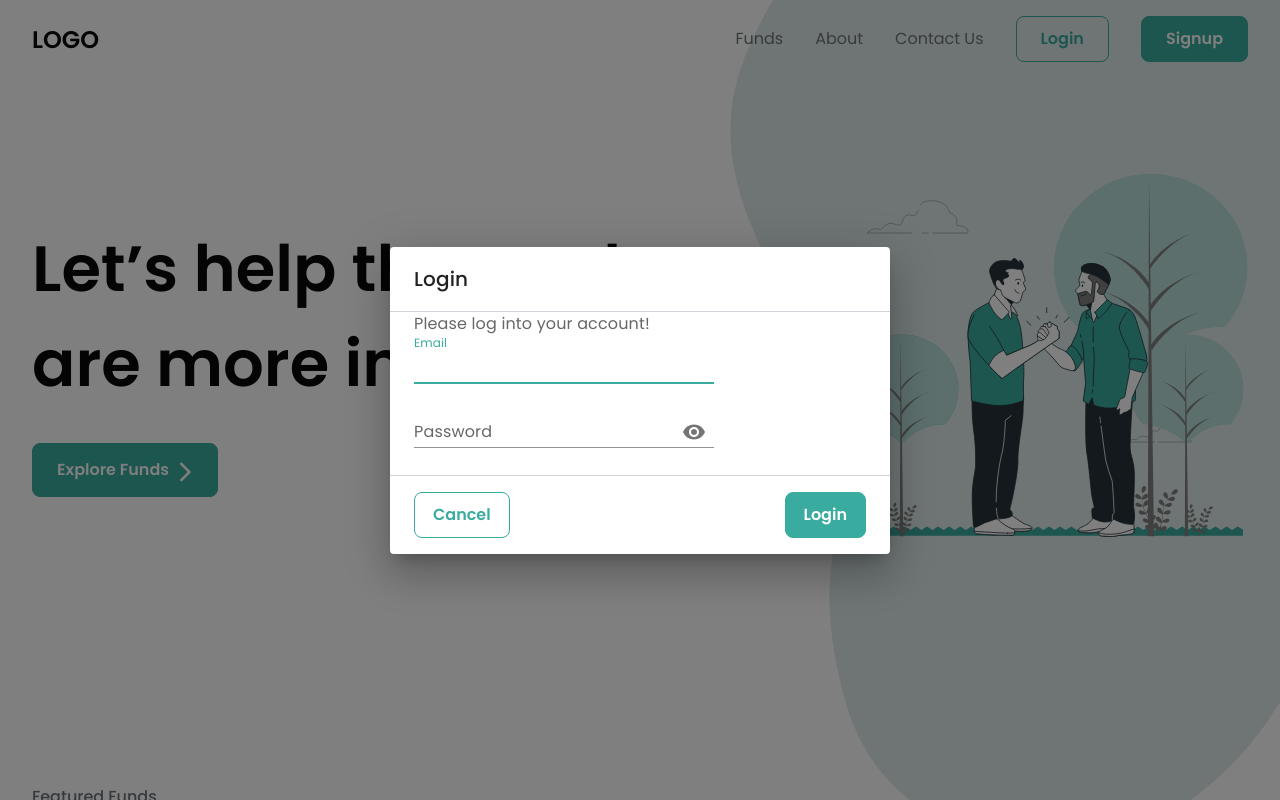
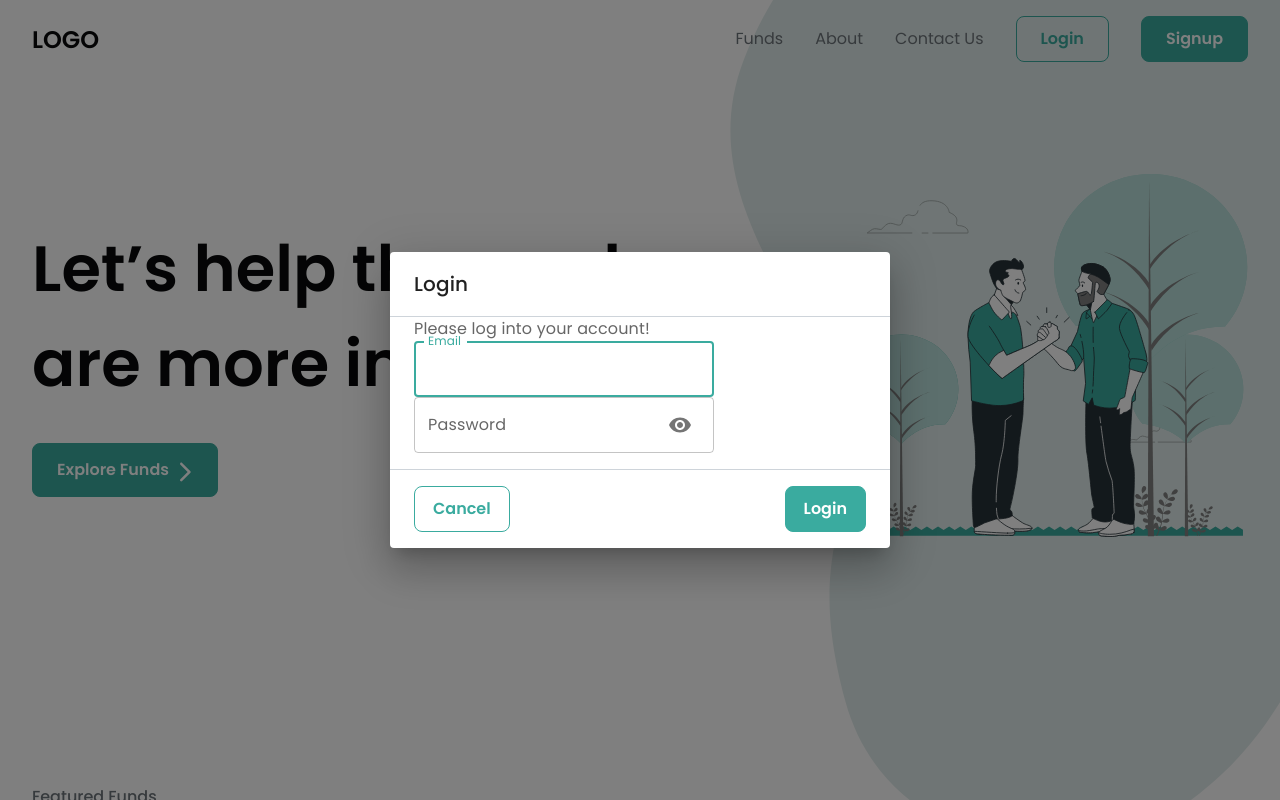
Before and after one commit to A-singh07/web3-crowdfunding, a Next.js app: page / in a window 1280 px wide. Both pictures are taken after a click on the button "Login". Shown: the top 800 px of the page. Built offline with nearby package versions, Linux system fonts and the light colour scheme.

Commit message:
login & signup input fields - outlined

```diff
--- a/components/authModals/LoginModal.js
+++ b/components/authModals/LoginModal.js
@@ -53,26 +53,25 @@ const LoginModal = ({ open, setOpen }) => {
           label={'Email'}
           value={values.email}
           onChange={handleChange}
-          variant="standard"
+          variant="outlined"
           error={error}
           helperText={error && `Incorrect email`}
           autoFocus
         />
 
-        <FormControl
+        <TextField
           className={styles.fields}
-          margin="normal"
-          variant="standard"
+          id="password"
+          name="password"
+          type={values.showPassword ? 'text' : 'password'}
+          label={'Password'}
+          value={values.password}
+          onChange={handleChange}
+          variant="outlined"
           error={error}
-        >
-          <InputLabel htmlFor="login-password">Password</InputLabel>
-          <Input
-            id="login-password"
-            name="password"
-            type={values.showPassword ? 'text' : 'password'}
-            value={values.password}
-            onChange={(e) => handleChange(e)}
-            endAdornment={
+          helperText={error && `Incorrect password`}
+          InputProps={{
+            endAdornment:
               <InputAdornment position="end">
                 <IconButton
                   aria-label="toggle password visibility"
@@ -81,11 +80,8 @@ const LoginModal = ({ open, setOpen }) => {
                   {values.showPassword ? <VisibilityOff /> : <Visibility />}
                 </IconButton>
               </InputAdornment>
-            }
-          />
-          <FormHelperText id="email-helper-text">{error && `Incorrect password`}</FormHelperText>
-        </FormControl>
-
+          }}
+        />
       </form>
     </CustomDialog>
   )
--- a/components/authModals/SignupModal.js
+++ b/components/authModals/SignupModal.js
@@ -19,7 +19,7 @@ const SignupModal = ({ open, setOpen }) => {
   const [values, setValues] = useState({
     email: '',
     password: '',
-    consfirmPassword: '',
+    confirmPassword: '',
     showPassword: false,
     showConfirmPassword: false
   });
@@ -56,26 +56,25 @@ const SignupModal = ({ open, setOpen }) => {
           label={'Email'}
           value={values.email}
           onChange={handleChange}
-          variant="standard"
+          variant="outlined"
           error={error}
           helperText={error && `Incorrect email`}
           autoFocus
         />
 
-        <FormControl
+        <TextField
           className={styles.fields}
-          margin="normal"
-          variant="standard"
+          id="password"
+          name="password"
+          type={values.showPassword ? 'text' : 'password'}
+          label={'Password'}
+          value={values.password}
+          onChange={handleChange}
+          variant="outlined"
           error={error}
-        >
-          <InputLabel htmlFor="login-password">Password</InputLabel>
-          <Input
-            id="login-password"
-            name="password"
-            type={values.showPassword ? 'text' : 'password'}
-            value={values.password}
-            onChange={(e) => handleChange(e)}
-            endAdornment={
+          helperText={error && `Incorrect password`}
+          InputProps={{
+            endAdornment:
               <InputAdornment position="end">
                 <IconButton
                   aria-label="toggle password visibility"
@@ -84,38 +83,32 @@ const SignupModal = ({ open, setOpen }) => {
                   {values.showPassword ? <VisibilityOff /> : <Visibility />}
                 </IconButton>
               </InputAdornment>
-            }
-          />
-          <FormHelperText id="helper-text-pass">{error && `Incorrect password`}</FormHelperText>
-        </FormControl>
+          }}
+        />
 
-        <FormControl
+        <TextField
           className={styles.fields}
-          margin="normal"
-          variant="standard"
+          id="confirmPassword"
+          name="confirmPassword"
+          type={values.showConfirmPassword ? 'text' : 'password'}
+          label={'Confirm Password'}
+          value={values.confirmPassword}
+          onChange={handleChange}
+          variant="outlined"
           error={error}
-        >
-          <InputLabel htmlFor="confirm-password">Confirm Password</InputLabel>
-          <Input
-            id="confirm-password"
-            name="password"
-            type={values.showConfirmPassword ? 'text' : 'password'}
-            value={values.consfirmPassword}
-            onChange={(e) => handleChange(e)}
-            endAdornment={
+          helperText={error && `Passwords did not match`}
+          InputProps={{
+            endAdornment:
               <InputAdornment position="end">
                 <IconButton
-                  aria-label="toggle password visibility"
+                  aria-label="toggle cnf password visibility"
                   onClick={() => setValues({ ...values, showConfirmPassword: !values.showConfirmPassword })}
                 >
                   {values.showConfirmPassword ? <VisibilityOff /> : <Visibility />}
                 </IconButton>
               </InputAdornment>
-            }
-          />
-          <FormHelperText id="helper-text-cnfPass">{error && `Incorrect password`}</FormHelperText>
-        </FormControl>
-
+          }}
+        />
       </form>
     </CustomDialog>
   )
--- a/components/authModals/authModal.module.css
+++ b/components/authModals/authModal.module.css
@@ -7,3 +7,7 @@
   max-width: 300px;
   margin-top: 1rem;
 }
+
+.fields * {
+  transition: all 0.2s ease;
+}
--- a/components/customButton/customButton.module.css
+++ b/components/customButton/customButton.module.css
@@ -21,7 +21,8 @@
   background-color: var(--primary);
   color: #ffffff;
 }
-.primaryBtn:hover {
+.primaryBtn:hover,
+.primaryBtn:focus {
   background-color: var(--primary-dark);
 }
 
@@ -30,7 +31,8 @@
   color: var(--primary);
 }
 
-.secondaryBtn:hover {
+.secondaryBtn:hover,
+.secondaryBtn:focus {
   background-color: var(--primary-30);
 }
 
```
